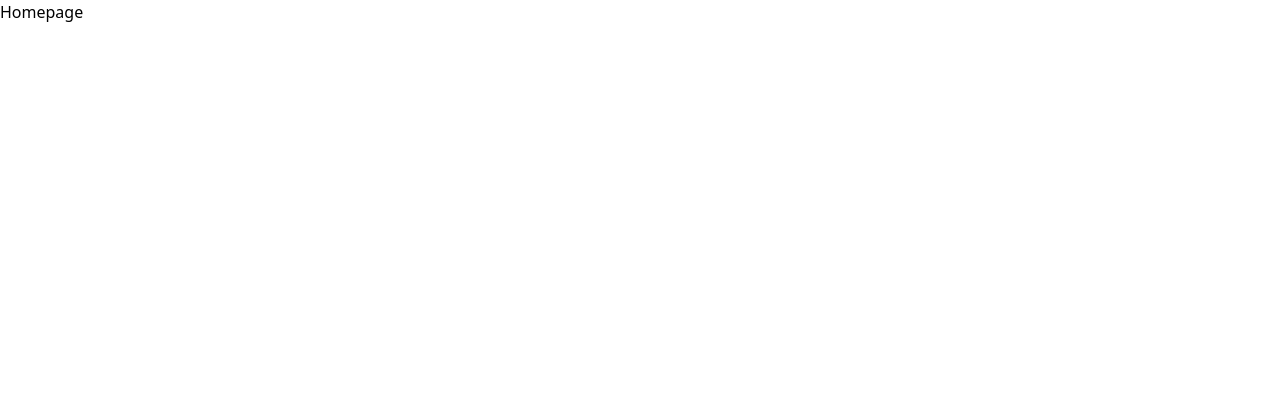
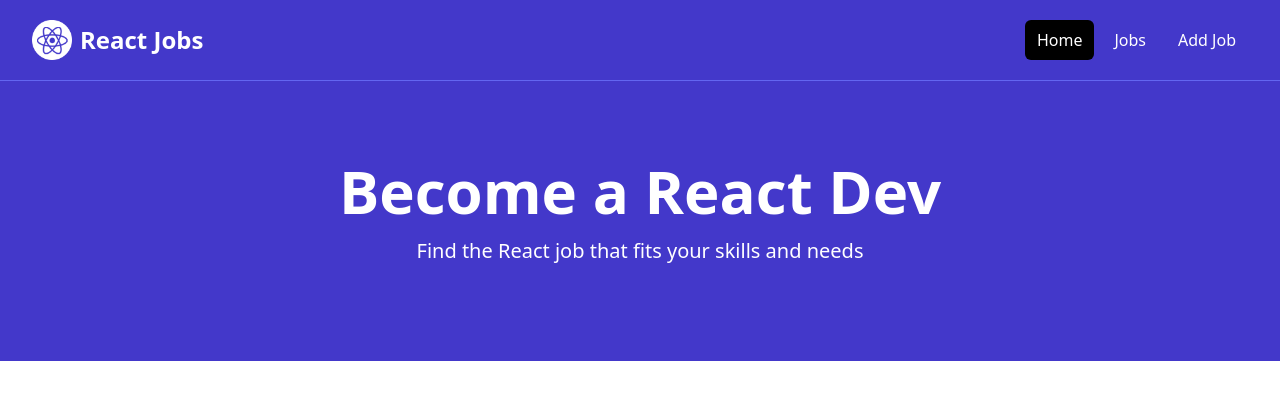
Before and after one commit to Jaspreet-Nijjar/react-job-board, a React (Vite) app: page / in a window 1280 px wide. Shown: the top 400 px of the page. Built offline with nearby package versions, Linux system fonts and the light colour scheme.

Commit message:
created the MainLayout

```diff
--- a/src/App.tsx
+++ b/src/App.tsx
@@ -5,10 +5,15 @@
   RouterProvider,
 } from 'react-router-dom';
 import Homepage from './pages/Homepage';
+import MainLayout from './layouts/MainLayout';
 
 const App = () => {
   const router = createBrowserRouter(
-    createRoutesFromElements(<Route index element={<Homepage />} />)
+    createRoutesFromElements(
+      <Route path="/" element={<MainLayout />}>
+        <Route index element={<Homepage />} />
+      </Route>
+    )
   );
 
   return <RouterProvider router={router} />;
--- /dev/null
+++ b/src/layouts/MainLayout.tsx
@@ -0,0 +1,13 @@
+import { Outlet } from 'react-router-dom';
+import Navbar from '../components/Navbar';
+
+const MainLayout = () => {
+  return (
+    <>
+      <Navbar />
+      <Outlet />
+    </>
+  );
+};
+
+export default MainLayout;
--- a/src/pages/Homepage.tsx
+++ b/src/pages/Homepage.tsx
@@ -1,5 +1,11 @@
+import Hero from '../components/Hero';
+
 const Homepage = () => {
-  return <div>Homepage</div>;
+  return (
+    <div>
+      <Hero />
+    </div>
+  );
 };
 
 export default Homepage;
```
